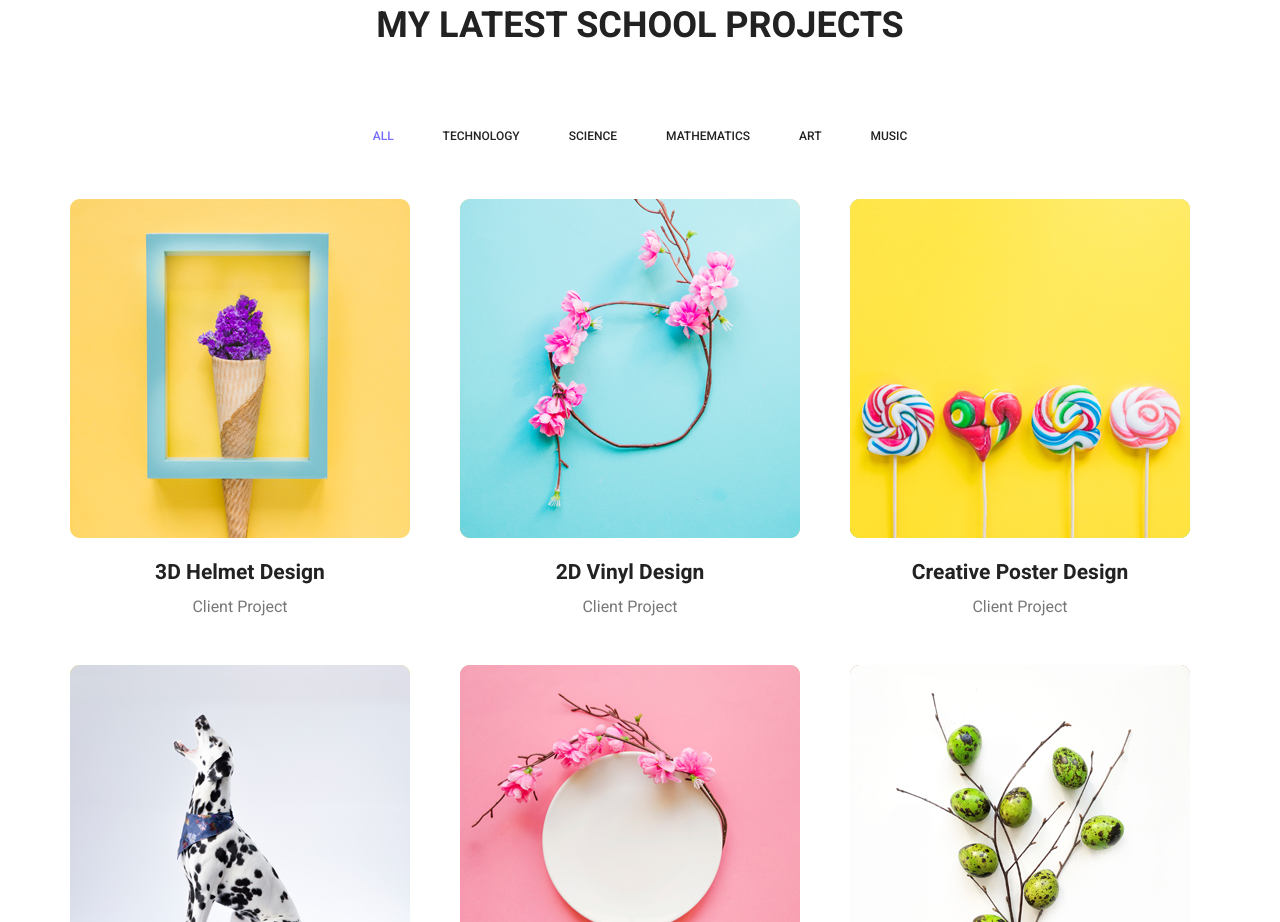
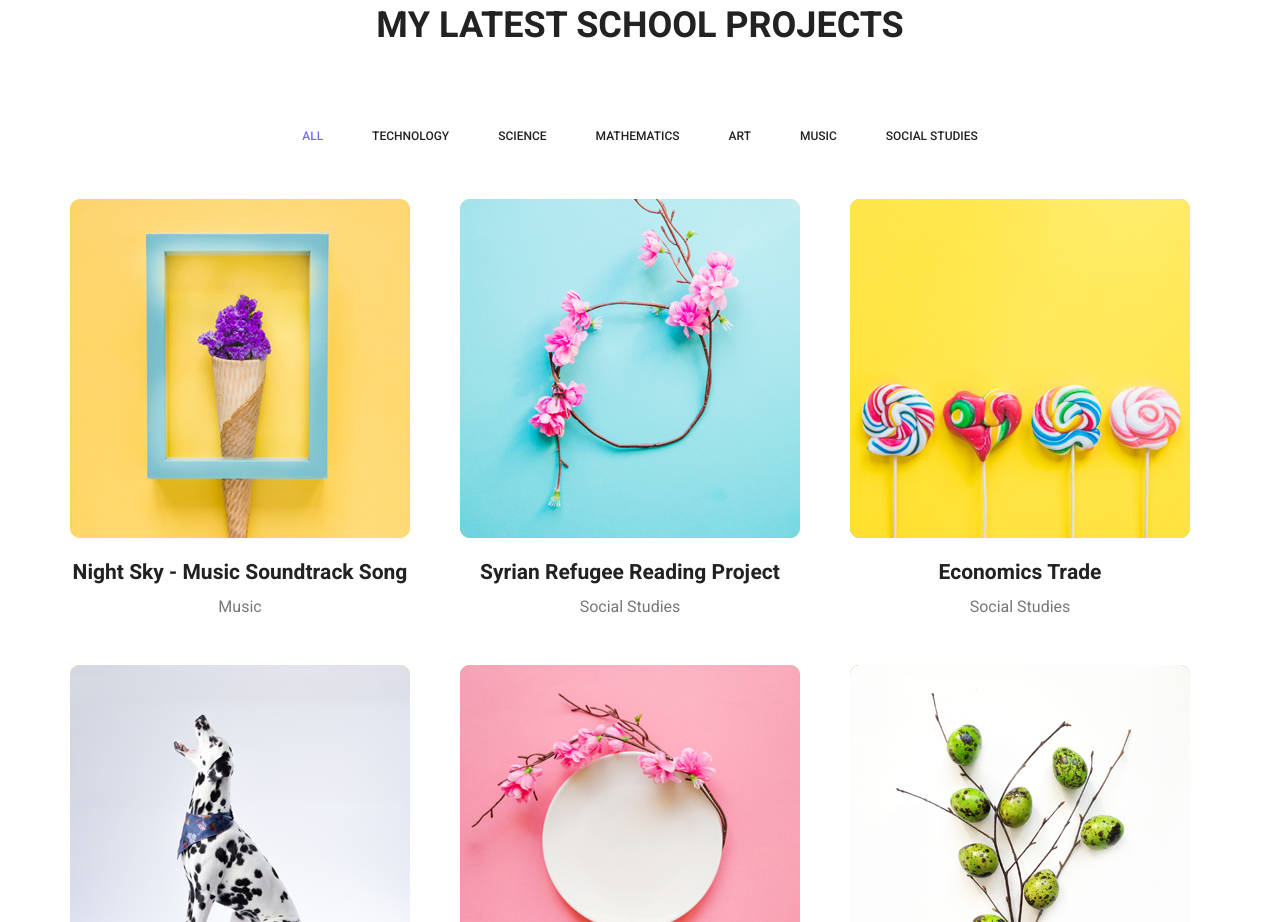
Before and after one commit to gliphe/gliphe.github.io, a plain HTML site: page index.html in a window 1280 px wide. Shown: the part 2360-3282 px from the top of the page. Drawn offline with Linux system fonts and the light colour scheme.

Commit message:
Add files via upload

```diff
--- a/index.html
+++ b/index.html
@@ -238,7 +238,7 @@
 								</li>
 							</ul>
 						</div>
-						<div class="tab-pane fade" id="profile" role="tabpanel" aria-labelledby="mus-tab">
+						<div class="tab-pane fade" id="profile" role="tabpanel" aria-labelledby=",mus-tab">
 							<ul class="list">
 								<li>
 									<span></span>
@@ -299,6 +299,7 @@
 						<li data-filter=".creative"><a href="#">Mathematics</a></li>
 						<li data-filter=".design"><a href="#">Art</a></li>
                         <li data-filter=".design"><a href="#">Music</a></li>
+                        <li data-filter=".print"><a href="#">Social Studies</a></li>
 					</ul>
         		</div>
         	</div>
@@ -311,8 +312,8 @@
         						<a class="light" href="img/gallery/project-1.jpg"><img src="img/gallery/icon.png" alt=""></a>
         					</div>
         					<div class="g_item_text">
-        						<h4>3D Helmet Design</h4>
-        						<p>Client Project</p>
+        						<h4>Night Sky - Music Soundtrack Song</h4>
+        						<p>Music</p>
         					</div>
         				</div>
         			</div>
@@ -323,8 +324,8 @@
         						<a class="light" href="img/gallery/project-2.jpg"><img src="img/gallery/icon.png" alt=""></a>
         					</div>
         					<div class="g_item_text">
-        						<h4>2D Vinyl Design</h4>
-        						<p>Client Project</p>
+        						<h4>Syrian Refugee Reading Project</h4>
+        						<p>Social Studies</p>
         					</div>
         				</div>
         			</div>
@@ -335,8 +336,8 @@
         						<a class="light" href="img/gallery/project-3.jpg"><img src="img/gallery/icon.png" alt=""></a>
         					</div>
         					<div class="g_item_text">
-        						<h4>Creative Poster Design</h4>
-        						<p>Client Project</p>
+        						<h4>Economics Trade</h4>
+        						<p>Social Studies</p>
         					</div>
         				</div>
         			</div>
```
